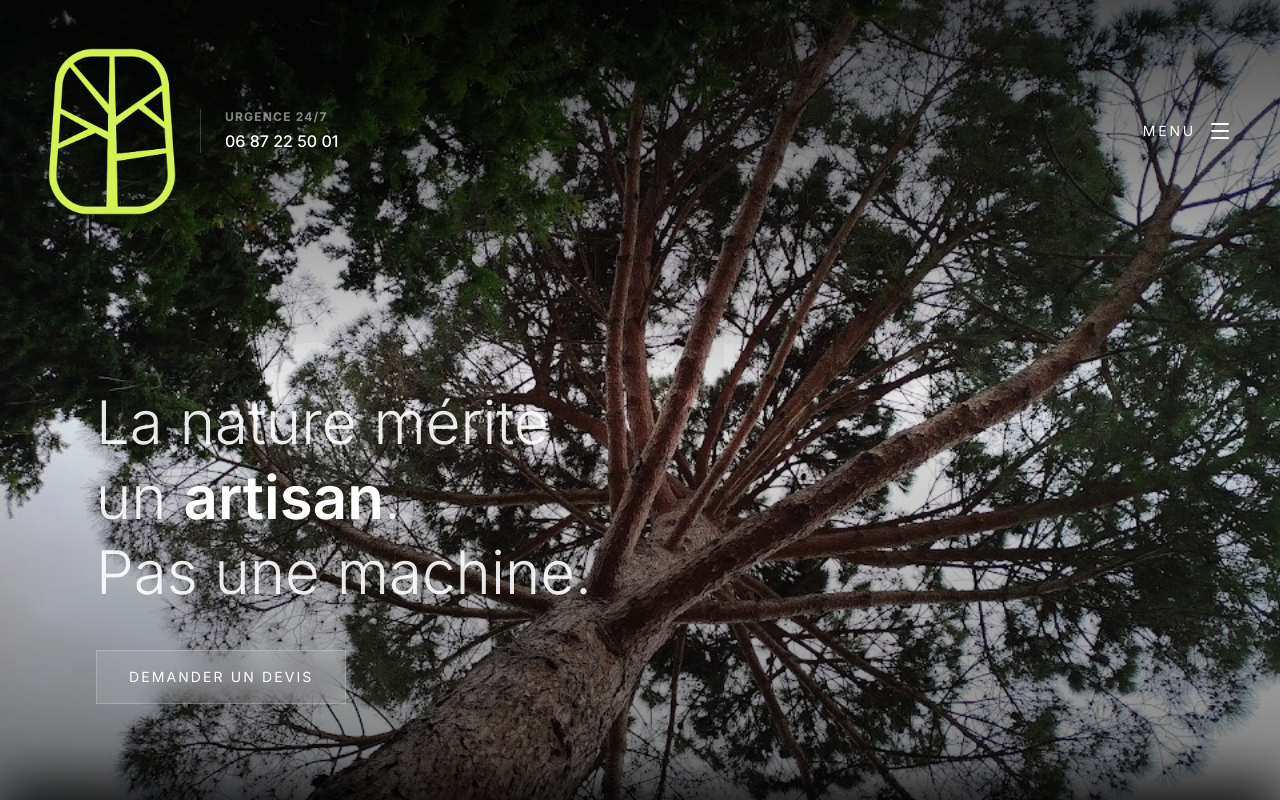
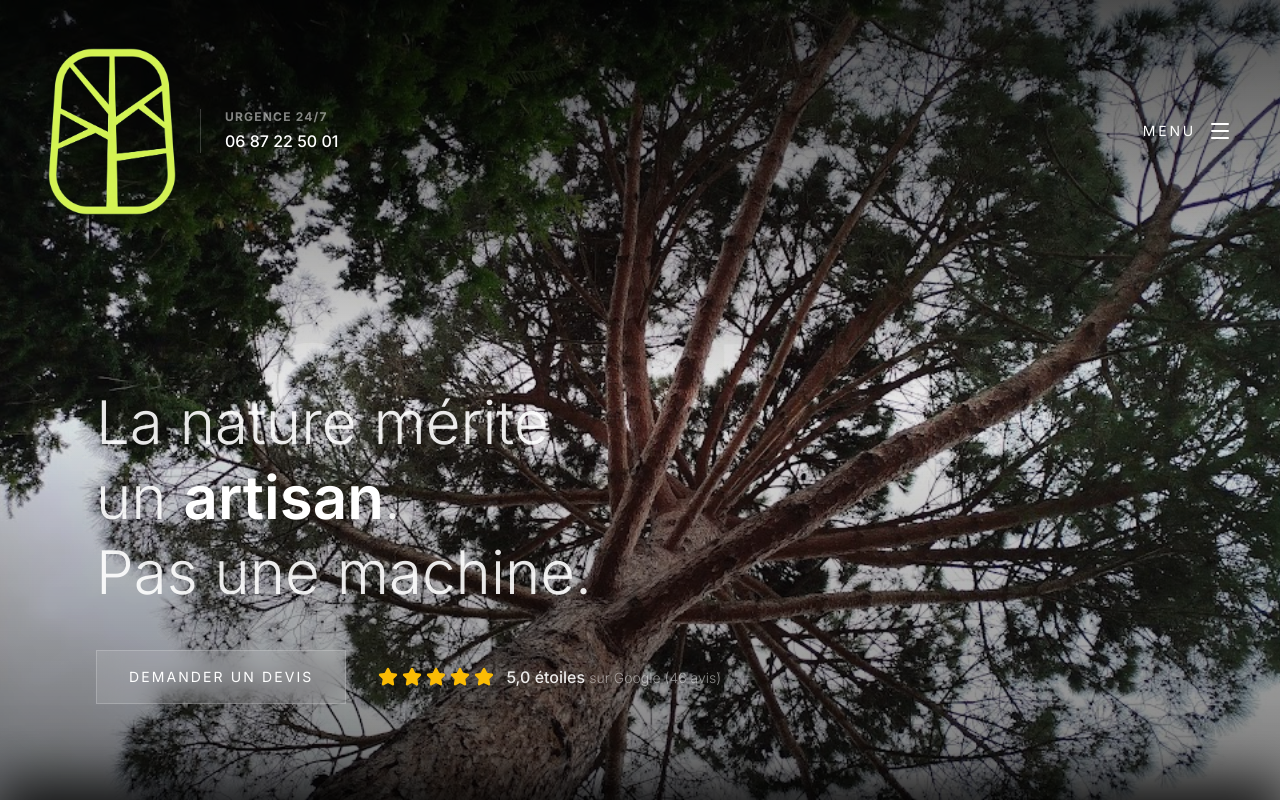
Before and after one commit to Ryloh/Maquette_FelixBouchard, a React (Vite) app: page / in a window 1280 px wide. Shown: the top 800 px of the page. Built offline with nearby package versions, Linux system fonts and the light colour scheme.

Commit message:
feat: ajout note google sur la hero

```diff
--- a/src/components/Hero.tsx
+++ b/src/components/Hero.tsx
@@ -1,5 +1,5 @@
 import { motion } from 'framer-motion';
-import { Menu } from 'lucide-react';
+import { Menu, Star } from 'lucide-react';
 
 export default function Hero() {
   return (
@@ -46,9 +46,21 @@ export default function Hero() {
           <h2 className="text-3xl md:text-5xl lg:text-6xl font-light leading-tight mb-10 max-w-3xl text-white/90">
             La nature mérite <br /> un <strong className="font-semibold text-white">artisan</strong>. <br /> Pas une machine.
           </h2>
-          <button className="glass px-8 py-4 uppercase tracking-[0.15em] text-sm text-white hover:bg-white/20 transition-all duration-300 transform hover:-translate-y-1">
-            Demander un devis
-          </button>
+          <div className="flex flex-col md:flex-row items-start md:items-center gap-8">
+            <button className="glass px-8 py-4 uppercase tracking-[0.15em] text-sm text-white hover:bg-white/20 transition-all duration-300 transform hover:-translate-y-1">
+              Demander un devis
+            </button>
+            <div className="flex items-center gap-3">
+              <div className="flex gap-1">
+                {[...Array(5)].map((_, i) => (
+                  <Star key={i} className="w-5 h-5 fill-[#FBBC05] text-[#FBBC05]" />
+                ))}
+              </div>
+              <p className="text-white/90 text-sm md:text-base font-medium">
+                5,0 étoiles <span className="text-white/50 font-light text-sm">sur Google (46 avis)</span>
+              </p>
+            </div>
+          </div>
         </motion.div>
       </div>
     </div>
```
